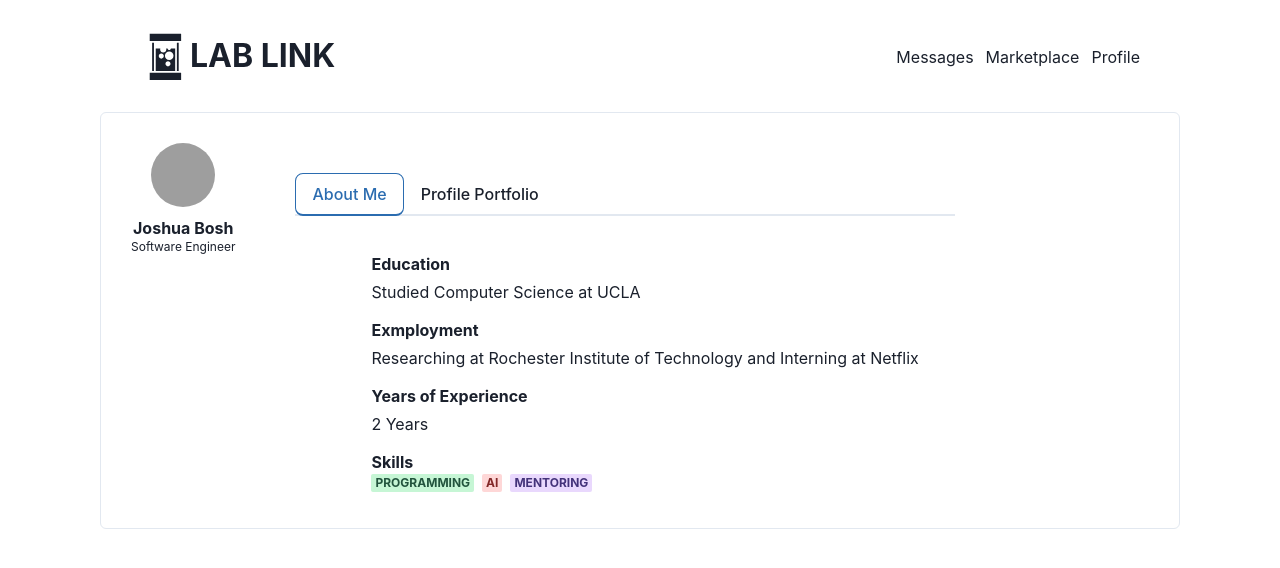
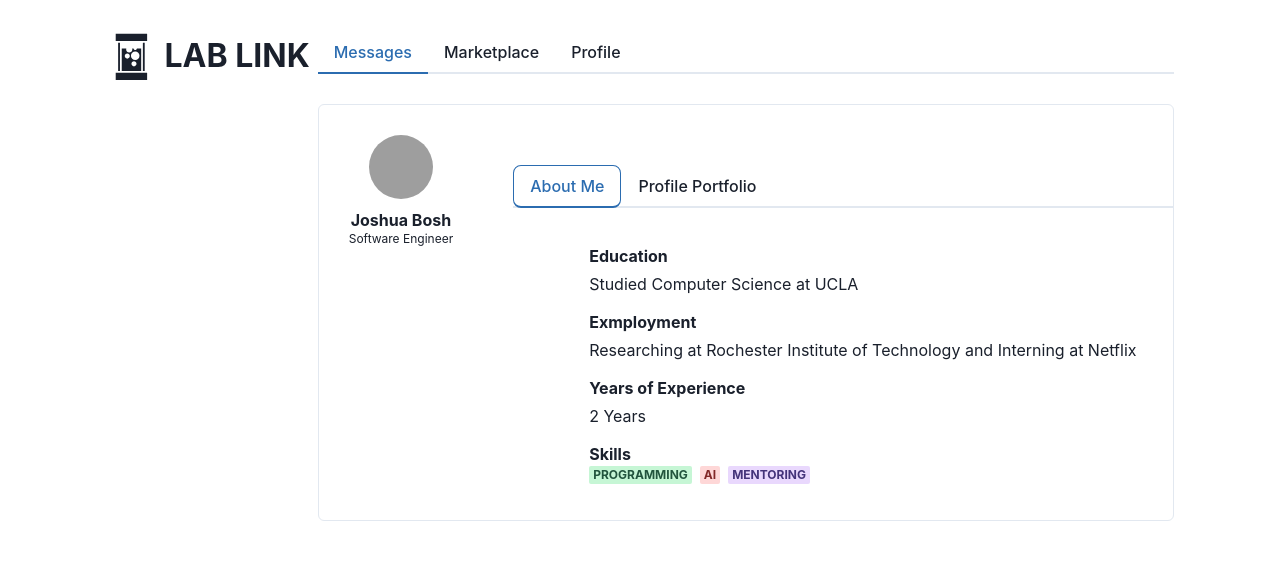
Before and after one commit to lab-link/lab-link-web-app, a React (Vite) app: page /profile in a window 1280 px wide. Shown: the top 568 px of the page. Built offline with nearby package versions, Linux system fonts and the light colour scheme; grey boxes are pictures that could not be loaded.

Commit message:
adding profile page

```diff
--- a/src/App.jsx
+++ b/src/App.jsx
@@ -1,17 +1,13 @@
 import { useState } from "react";
-import reactLogo from "./assets/react.svg";
-import viteLogo from "/vite.svg";
 import "./App.css";
-import NavBar from "./components/navigationBar/navBar.jsx";
-import MarketPlace from "./pages/marketplace";
-import Profile from "./pages/profiles";
+import NavBar from "./components/layout/NavBar.jsx";
 function App() {
   const [count, setCount] = useState(0);
 
   return (
     <div className="flex flex-col w-full h-full">
       {/* <MarketPlace /> */}
-      <Profile/>
+      <NavBar/>
 
     </div>
   );
--- /dev/null
+++ b/src/components/layout/NavBar.jsx
@@ -0,0 +1,44 @@
+import React from 'react';
+import { Tabs, TabList, Tab, TabPanels, TabPanel, Box, Stack } from '@chakra-ui/react';
+import { BrowserRouter as Router, Route, Routes, Link } from 'react-router-dom';
+import { GiChemicalTank } from "react-icons/gi";
+
+import Profile from "../../pages/profile.jsx"
+import Marketplace from "./../../pages/marketplace.jsx"
+
+// Create separate components for each page
+const Home = () => <Box p={4}>Home Page Content</Box>;
+const Contact = () => <Box p={4}>Contact Page Content</Box>;
+
+function NavBar() {
+  return (
+    <Stack direction='row'>
+        <GiChemicalTank className="w-[50px] h-[50px]" />
+        {/* <SlChemistry className="w-[50px] h-[50px]"/> */}
+        <a
+          href=""
+          className="font-bold   text-[32px] hover:underline hover:text-black"
+        >
+          LAB LINK
+        </a>
+    <Router>
+      <Tabs isLazy>
+        <TabList>
+          <Tab as={Link} to="/messages">Messages</Tab>
+          <Tab as={Link} to="/marketplace">Marketplace</Tab>
+          <Tab as={Link} to="/profile">Profile</Tab>
+        </TabList>
+        <TabPanels>
+          <Routes>
+              <Route path="/contact" element={<Contact/>}/>
+              <Route path="/marketplace" element={<Marketplace/>}/>
+              <Route path="/profile" element={<Profile/>}/>
+          </Routes>
+        </TabPanels>
+      </Tabs>
+    </Router>
+    </Stack>
+  );
+}
+
+export default NavBar;
--- a/src/components/layout/layout.jsx
+++ /dev/null
@@ -1,12 +0,0 @@
-import NavBar from "../navigationBar/navBar.jsx";
-
-export default function Layout({ children }) {
-  return (
-    <div className="">
-      <NavBar />
-      {/* for the smaller screen, it will have a smaller top-padding */}
-      <div className=" ">{children}</div>
-      {/* <Footer /> */}
-    </div>
-  );
-}
--- a/src/components/navigationBar/navBar.jsx
+++ /dev/null
@@ -1,33 +0,0 @@
-// import {goBeaker} from '@chakra-ui/icons'
-import { useState } from "react";
-import { SlChemistry } from "react-icons/sl";
-import { GiChemicalTank } from "react-icons/gi";
-import NavBarButton from "../buttons/navBarButton.jsx"
-export default function NavBar() {
-  const [selectedTab, setSelectedTab] = useState();
-  function test(){
-    console.log('his')
-  }
-  return (
-    <div className="w-[1080px] h-[50px] bg-white flex  justify-between items-center px-[40px]">
-      <div className="flex">
-        <GiChemicalTank className="w-[50px] h-[50px]" />
-        {/* <SlChemistry className="w-[50px] h-[50px]"/> */}
-        <a
-          href=""
-          className="font-bold   text-[32px] hover:underline hover:text-black"
-        >
-          LAB LINK
-        </a>
-      </div>
-      <hr />
-      {/* nav bar buttons */}
-
-      <div className="flex justify-evenly space-x-3 h-full">
-        <NavBarButton text={"Messages"} isSelected={false}/>
-        <NavBarButton text={"Marketplace"} isSelected={false}/>
-        <NavBarButton text={"Profile"} isSelected={false}/>
-      </div>
-    </div>
-  );
-}
--- a/src/components/navigationBar/newNavBar.jsx
+++ /dev/null
@@ -1,39 +0,0 @@
-import React from 'react';
-import { Tabs, TabList, Tab, TabPanels, TabPanel, Box } from '@chakra-ui/react';
-import { BrowserRouter as Router, Switch, Route, Link } from 'react-router-dom';
-
-// Create separate components for each page
-const Home = () => <Box p={4}>Home Page Content</Box>;
-const About = () => <Box p={4}>About Page Content</Box>;
-const Contact = () => <Box p={4}>Contact Page Content</Box>;
-
-function newNavBar() {
-  return (
-    <Router>
-      <Tabs isLazy>
-        <TabList>
-          <Tab as={Link} to="/">Home</Tab>
-          <Tab as={Link} to="/about">About</Tab>
-          <Tab as={Link} to="/contact">Contact</Tab>
-        </TabList>
-        <TabPanels>
-          <TabPanel>
-            <Switch>
-              <Route path="/about">
-                <About />
-              </Route>
-              <Route path="/contact">
-                <Contact />
-              </Route>
-              <Route path="/">
-                <Home />
-              </Route>
-            </Switch>
-          </TabPanel>
-        </TabPanels>
-      </Tabs>
-    </Router>
-  );
-}
-
-export default Navbar;
--- a/src/main.jsx
+++ b/src/main.jsx
@@ -3,17 +3,12 @@ import ReactDOM from "react-dom/client";
 import App from "./App.jsx";
 import "./index.css";
 import { ChakraProvider } from "@chakra-ui/react";
-import Layout from "./components/layout/layout.jsx"
-/**Chakra UI customizer */
 
-/**Root */
 
 ReactDOM.createRoot(document.getElementById("root")).render(
   <React.StrictMode>
     <ChakraProvider>
-      <Layout>
         <App />
-      </Layout>
     </ChakraProvider>
   </React.StrictMode>
 );
--- a/src/pages/profiles.jsx
+++ b/src/pages/profile.jsx
@@ -1,4 +1,4 @@
-import ProfileTab from "./../components/profiles/ProfileTab.jsx"
+import ProfileTab from "../components/profiles/ProfileTab.jsx"
 
 
 
```
